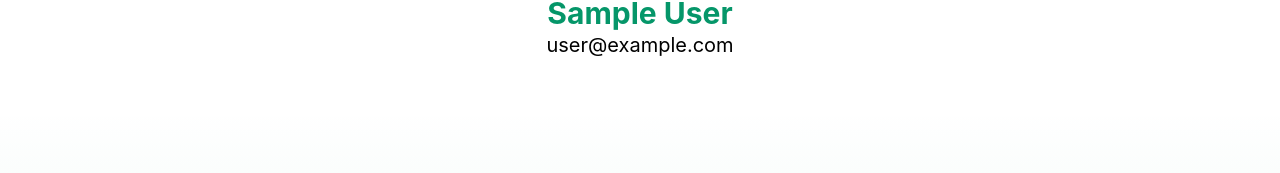
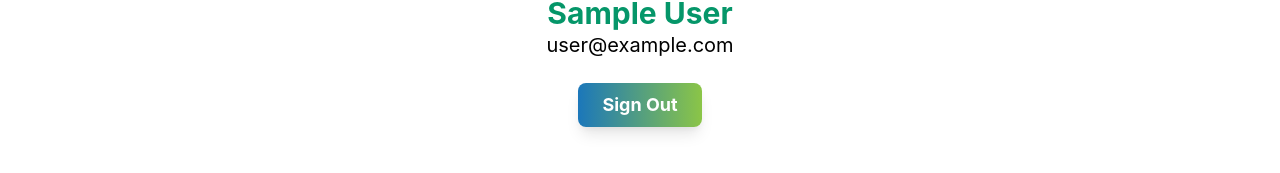
Before and after one commit to sr-tamim/travel-cruise, a React (Create React App) app: page /profile in a window 1280 px wide. Shown: the part 361-534 px from the top of the page. Built offline with nearby package versions, Linux system fonts and the light colour scheme; no server answers; sample sign-in values are in the browser's storage.

Commit message:
private route redirect

```diff
--- a/src/components/AuthenticationPages/Login/Login.js
+++ b/src/components/AuthenticationPages/Login/Login.js
@@ -1,11 +1,13 @@
 import React, { useContext } from 'react';
-import { useHistory } from 'react-router';
+import { useHistory, useLocation } from 'react-router';
 import { UserContext } from '../../../contexts/UserContext';
 
 const Login = () => {
     const { user, googleLogin } = useContext(UserContext);
+    const location = useLocation();
+    const backToPrevious = location.state?.from?.pathname || '/profile';
     const history = useHistory();
-    user && history.push('/profile');
+    user && history.push(backToPrevious);
     return (
         <section className="flex justify-center flex-col">
             <h1 className="text-3xl lg:text-5xl font-bold text-center">Sign In</h1>
--- a/src/components/Profile/Profile.js
+++ b/src/components/Profile/Profile.js
@@ -2,8 +2,12 @@ import React, { useContext } from 'react';
 import { UserContext } from '../../contexts/UserContext';
 import { UserIcon } from '@heroicons/react/outline';
 
+const buttonStyle = {
+    background: 'linear-gradient(to right, #1B77BA, #8BC547)'
+}
+
 const Profile = () => {
-    const { user } = useContext(UserContext);
+    const { user, logOut } = useContext(UserContext);
     return (
         <section className="flex flex-col items-center">
             <div className="my-4 w-36 h-36 md:h-56 md:w-56
@@ -18,6 +22,10 @@ const Profile = () => {
             </div>
             <h2 className="text-xl font-bold md:text-3xl text-green-600">{user.displayName}</h2>
             <h4 className="text-sm md:text-xl">{user.email}</h4>
+            <div className="my-6">
+                <button onClick={logOut} className="text-white text-lg font-bold py-2 px-6 rounded-lg shadow-lg hover:shadow-xl"
+                    style={buttonStyle}>Sign Out</button>
+            </div>
         </section>
     );
 };
```
